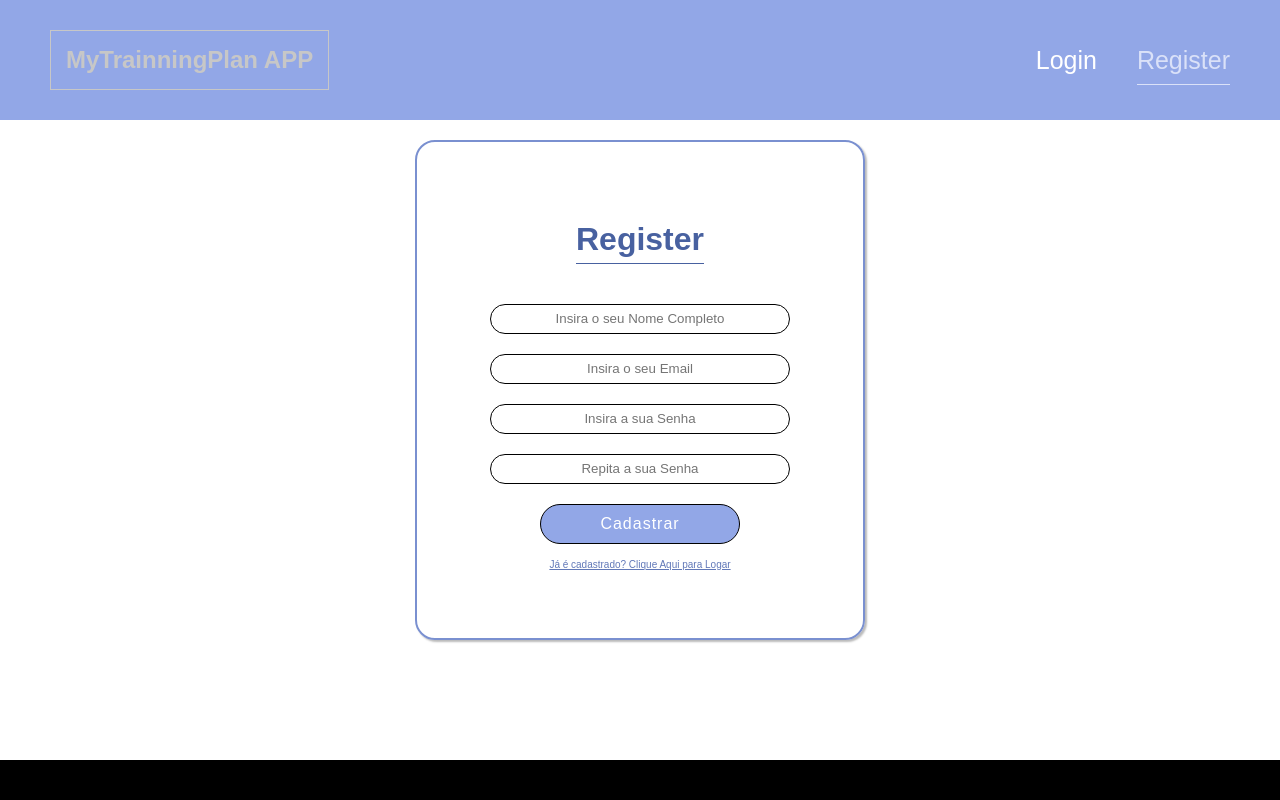
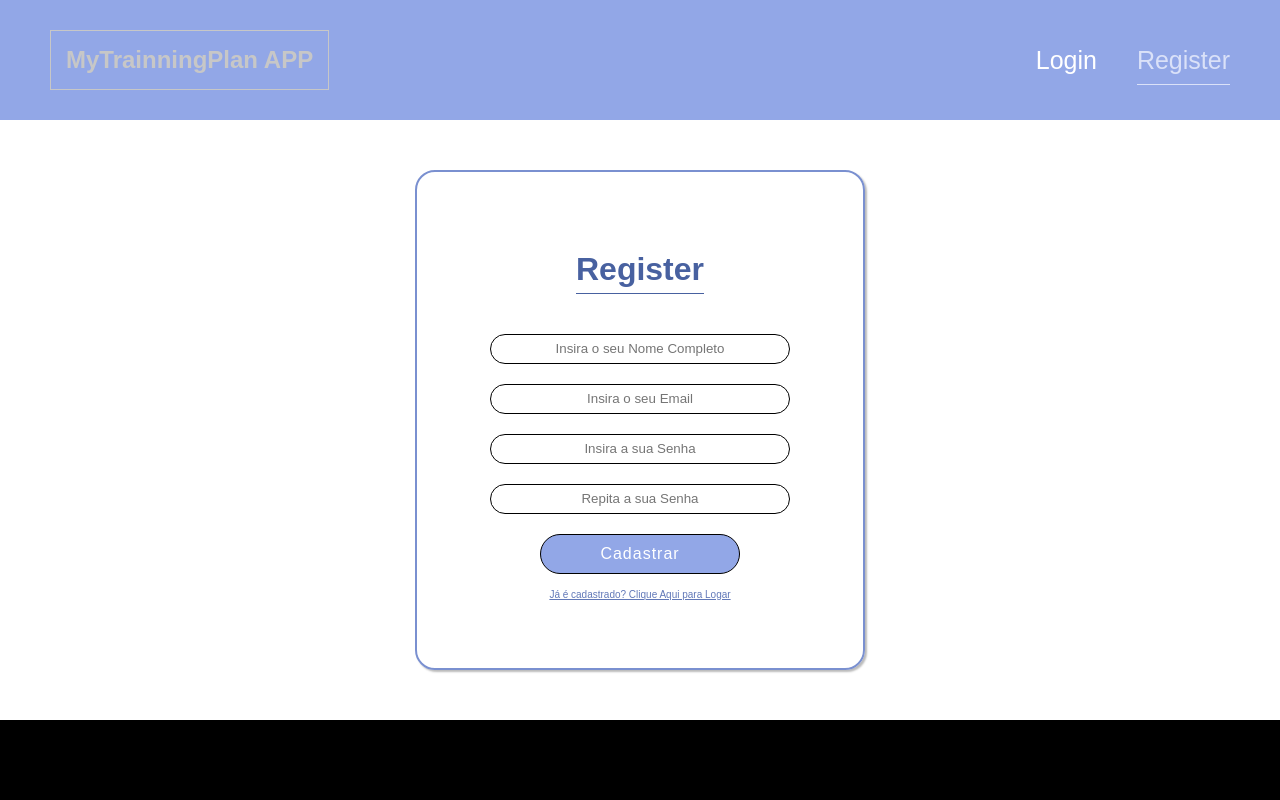
Before and after one commit to Guittsgui/sport-front, a React (Vite) app: page /register in a window 1280 px wide. Shown: the top 800 px of the page. Built offline with nearby package versions, Linux system fonts and the light colour scheme.

Commit message:
pequenos ajustes uI

```diff
--- a/src/routes/PublicRoutes/Login/index.jsx
+++ b/src/routes/PublicRoutes/Login/index.jsx
@@ -6,12 +6,17 @@ import {Link} from 'react-router-dom'
 
 const Login = () => {
 
+    function handleSubmitForm(event){
+        event.preventDefault()
+        alert('enviou')
+    }
+
     return <S.Container>
 
         <FormContainer title="Login">
             <Input type="email" placeholder='Informe seu E-mail'/>
             <Input type="password" placeholder='Informe sua Senha'/>
-            <Button> Login </Button>
+            <Button onClick={handleSubmitForm}> Login </Button>
             <Link> Esqeuceu sua Senha ? Clique Aqui </Link>
         </FormContainer>
 
--- a/src/routes/PublicRoutes/Login/style.js
+++ b/src/routes/PublicRoutes/Login/style.js
@@ -5,5 +5,5 @@ export const Container = styled.div`
     display: flex;
     flex-direction: column;
     align-items: center;
-    margin: 20px 0;
-`;
+    justify-content: center;
+    `;
--- a/src/routes/PublicRoutes/Register/index.jsx
+++ b/src/routes/PublicRoutes/Register/index.jsx
@@ -6,13 +6,18 @@ import {Link} from 'react-router-dom'
 
 const Register = () => {
 
+    function handleSubmitForm(event){
+        event.preventDefault()
+        alert('cadastrou')
+    }
+
     return <S.Container>
         <FormContainer title="Register">
             <Input type='text' placeholder='Insira o seu Nome Completo'/>
             <Input type='email' placeholder='Insira o seu Email'/>
             <Input type='password' placeholder='Insira a sua Senha'/>
             <Input type='password' placeholder='Repita a sua Senha'/>
-            <Button> Cadastrar </Button>
+            <Button onClick={handleSubmitForm}> Cadastrar </Button>
             <Link to="/login"> Já é cadastrado? Clique Aqui para Logar</Link>
 
         </FormContainer>
--- a/src/routes/PublicRoutes/Register/style.js
+++ b/src/routes/PublicRoutes/Register/style.js
@@ -4,5 +4,5 @@ export const Container = styled.div`
     min-height: 600px;
     display: flex;
     justify-content: center;
-    margin: 20px 0;
+    align-items: center;
 `;
```
